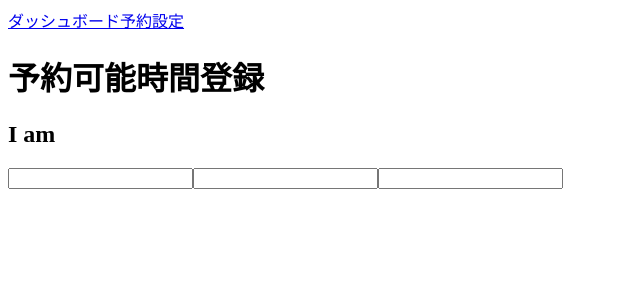
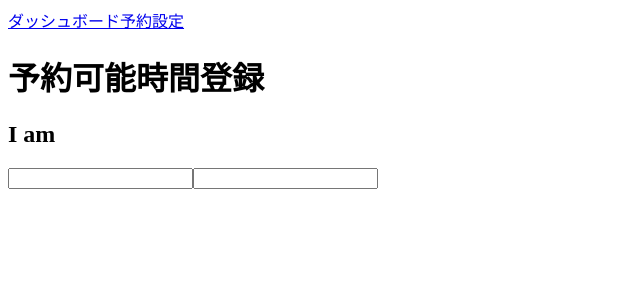
Before and after one commit to wasipo/tutorial_ts, a React app: page /ReserveSetting in a window 1280 px wide. Shown: the top 300 px of the page, without its empty margins (0-640 px from the left). Built offline with nearby package versions, Linux system fonts and the light colour scheme; the HTML template or start-up script is replaced by a standard one.

Commit message:
定義したデータに応じてフォームを生成するコンポーネント作成

```diff
--- a/package.json
+++ b/package.json
@@ -36,15 +36,19 @@
     "tailwindcss": "^2.0.3",
     "ts-loader": "^8.0.14",
     "ts-node": "^9.1.1",
-    "typescript": "^4.1.3",
     "webpack": "^5.20.1",
     "webpack-cli": "^4.5.0"
   },
   "devDependencies": {
     "@types/react-router-dom": "^5.1.7",
+    "@typescript-eslint/eslint-plugin": "^4.15.0",
+    "@typescript-eslint/parser": "^4.15.0",
+    "eslint": "^7.19.0",
+    "eslint-plugin-react": "^7.22.0",
     "jquery": "^3.5.1",
     "react": "^17.0.1",
     "react-dom": "^17.0.1",
+    "typescript": "^4.1.5",
     "webpack-dev-server": "^3.11.2"
   }
 }
--- a/src/app.tsx
+++ b/src/app.tsx
@@ -2,14 +2,19 @@ import React from 'react'
 import ReactDOM from "react-dom";
 import Header from './components/header'
 import AddData from './functions/addData'
+import { BrowserRouter as Router, Route,Switch,MemoryRouter } from 'react-router-dom';
+import ReserveSetting from './ReserveSetting';
+
 
 class App extends React.Component<{},{ listdata: { name: string; age: number; }[]; }> {
     render(){
         return (
+            <MemoryRouter>
             <div>
                 <Header />
-                {/* <AddData /> */}
+                <Route path='/ReserveSetting' component={ReserveSetting}/>
             </div>
+            </MemoryRouter>
         );
     }
 }
--- a/src/components/form/ReserveSettingForm.tsx
+++ b/src/components/form/ReserveSettingForm.tsx
@@ -3,7 +3,7 @@ import ReactDom from "react-dom";
 import CreateForm from "../../parts/CreateForm"
 
 
-interface formData {
+type formData =  {
     id: number;
     formtype: string;
     name: string|undefined;
@@ -12,14 +12,19 @@ interface formData {
     selected: string | null;
 }
 
+type formDataWrap = {
+    wrap : formData[]
+}
 
 
-class SettingForm extends React.Component<{},{listdata: formData[];}> {
+class SettingForm extends React.Component<{},{listdata: formDataWrap[];}> {
 
     constructor(props: {} | Readonly<{}>) {
         super(props);
         this.state = {
             listdata: [
+                {
+                    wrap :[
                     {
                         id: 1,
                         formtype: 'text',
@@ -35,32 +40,39 @@ class SettingForm extends React.Component<{},{listdata: formData[];}> {
                         formvalue: undefined,
                         disabled: undefined,
                         selected: null
+                    }
+                ],
             },
             {
-                    id: 3,
+                wrap :[
+                    {
+                        id: 1,
                         formtype: 'text',
-                    name: 'tanaka',
+                        name: 'hogeyamada',
+                        formvalue: undefined,
+                        disabled: undefined,
+                        selected: null
+                    },
+                    {
+                        id: 2,
+                        formtype: 'text',
+                        name: 'iiyama',
                         formvalue: undefined,
                         disabled: undefined,
                         selected: null
                     }
                 ]
+            }
+            ],
         };
         this.renderForms.bind(this);
     }
     renderForms() {
         const {listdata} = this.state;
         let result:Array<JSX.Element | string | null > = [];
-        listdata.map((entry:formData,index) =>{
+        listdata.map((entry:formDataWrap,index) =>{
             result.push(
-                <input key={entry.id} name={entry.name} type={entry.formtype} value={entry.formvalue} />
-                // <CreateForm
-                // id={entry.id}
-                // formtype={entry.formtype}
-                // name={entry.name}
-                // formvalue={entry.formvalue}
-                // disabled={entry.disabled}
-                // selected={entry.selected} />
+                <input key={entry.wrap[index].id} name={entry.wrap[index].name} type={entry.wrap[index].formtype} value={entry.wrap[index].formvalue} />
             );
         });
 
@@ -71,9 +83,11 @@ class SettingForm extends React.Component<{},{listdata: formData[];}> {
 
     render () {
 
-        return (<div>
+        return (<form>
+            <div>
                 {this.renderForms()}
-        </div>)
+            </div>
+        </form>)
     }
 
 
```
Also changed, not shown: .eslintrc.js (added), 1 other file (tests, documents, lock files or other folders). Lines whose indentation alone changed are shown as unchanged.
